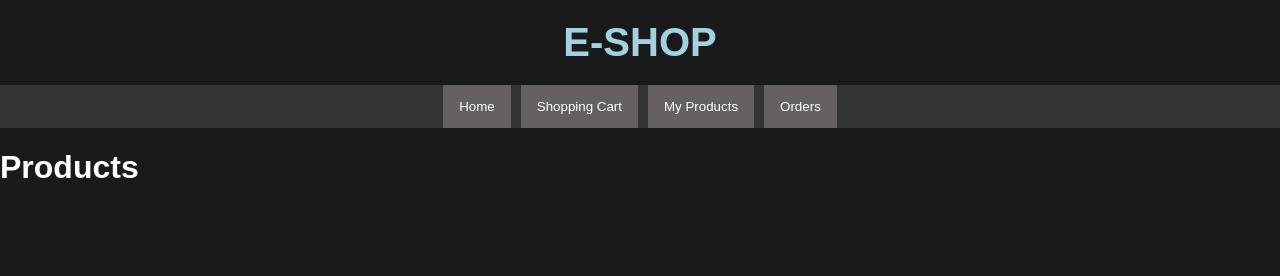
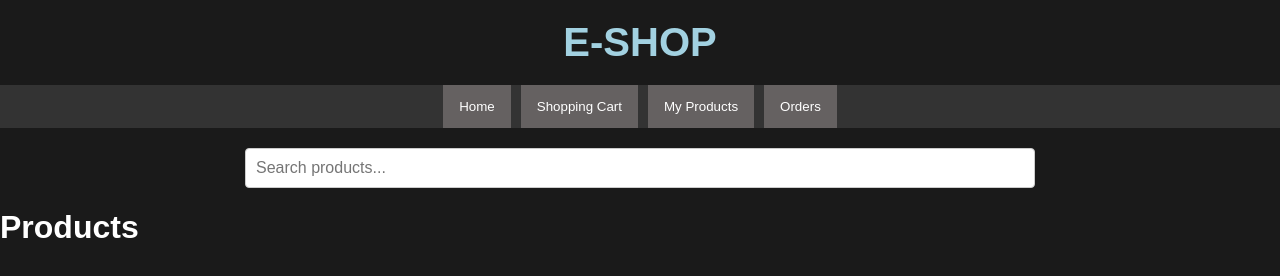
Before and after one commit to Asterinos1/E-shop-Cloud-Services-2024, a website: page public/index.html in a window 1280 px wide. Drawn offline with Linux system fonts and the light colour scheme; no server answers.

Commit message:
Added search bar on products page

```diff
--- a/public/index.html
+++ b/public/index.html
@@ -16,10 +16,13 @@
         <button onclick="location.href='orders.html'">Orders</button>
     </div>
 
+    <div class="search-container">
+        <input type="text" id="search-bar" placeholder="Search products..." onkeyup="searchProducts()">
+    </div>
+
     <h1>Products</h1>
     <ul id="product-list"></ul>
 
     <script src="script.js"></script>
 </body>
-
 </html>
--- a/public/script.js
+++ b/public/script.js
@@ -1,9 +1,21 @@
 // Fetch products from the server and display on the homepage
+let allProducts = []; // Store all products globally to filter later
+
 async function loadProducts() {
     try {
         const response = await fetch('/products');
         const products = await response.json();
 
+        allProducts = products; // Store products in the global variable
+        displayProducts(allProducts); // Display all products initially
+
+    } catch (error) {
+        console.error('Error loading products:', error);
+    }
+}
+
+// Function to display the list of products
+function displayProducts(products) {
     const productList = document.getElementById('product-list');
     productList.innerHTML = ''; // Clear any existing content
 
@@ -39,10 +51,19 @@ async function loadProducts() {
 
         productList.appendChild(li);
     });
+}
 
-    } catch (error) {
-        console.error('Error loading products:', error);
-    }
+// Function to filter products based on search input
+function searchProducts() {
+    const searchInput = document.getElementById('search-bar').value.toLowerCase();
+
+    // Filter products that match the search input (in name or description)
+    const filteredProducts = allProducts.filter(product =>
+        product.name.toLowerCase().includes(searchInput) ||
+        product.description.toLowerCase().includes(searchInput)
+    );
+
+    displayProducts(filteredProducts); // Display filtered products
 }
 
 
--- a/public/style.css
+++ b/public/style.css
@@ -111,3 +111,16 @@ body {
 .product-form button:hover {
     background-color: #88b9cc; /* Button hover color */
 }
+
+.search-container {
+    margin: 20px 0;
+    text-align: center;
+}
+
+#search-bar {
+    padding: 10px;
+    width: 60%;
+    font-size: 16px;
+    border: 1px solid #ccc;
+    border-radius: 4px;
+}
```
Also changed, not shown: api/api.js (+14 -1 lines). Lines whose indentation alone changed are shown as unchanged.
